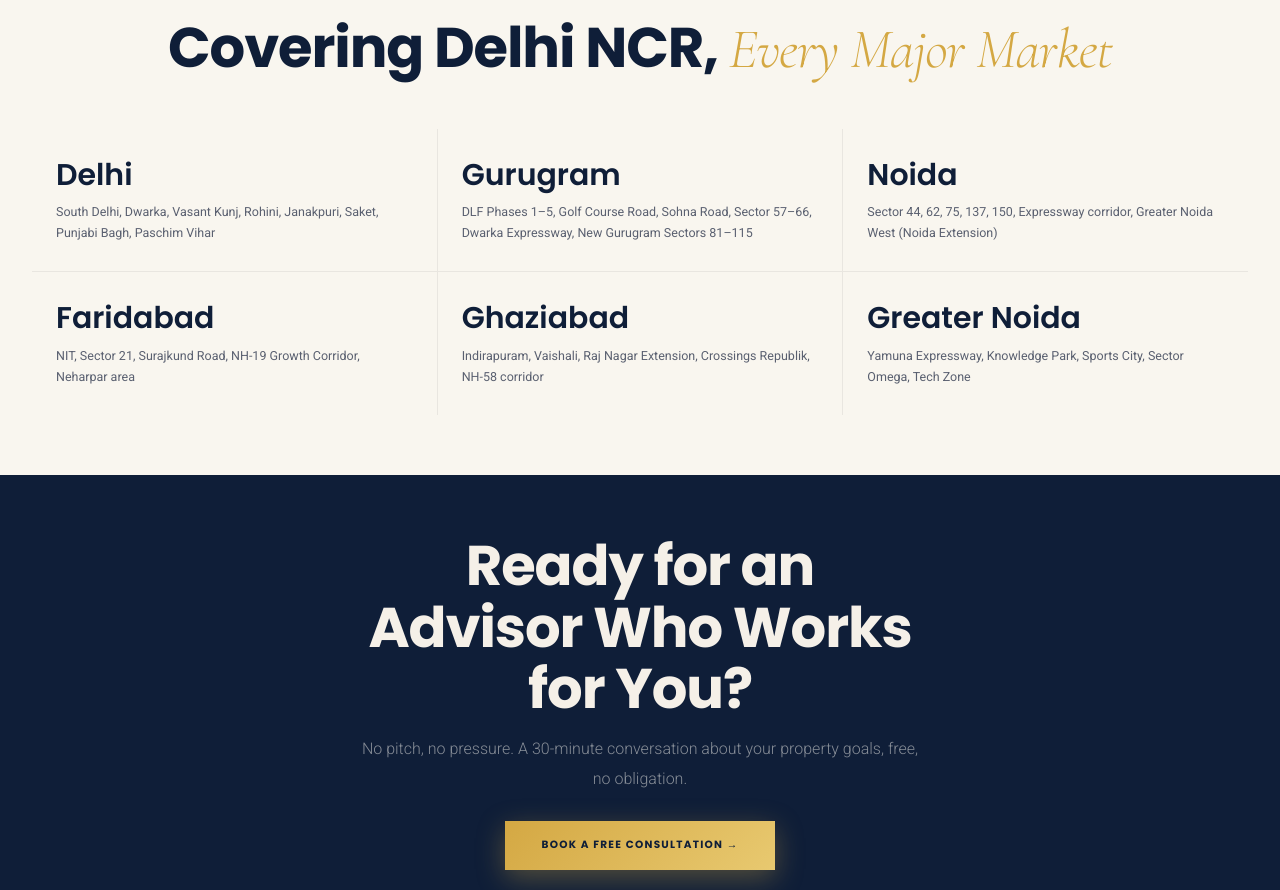
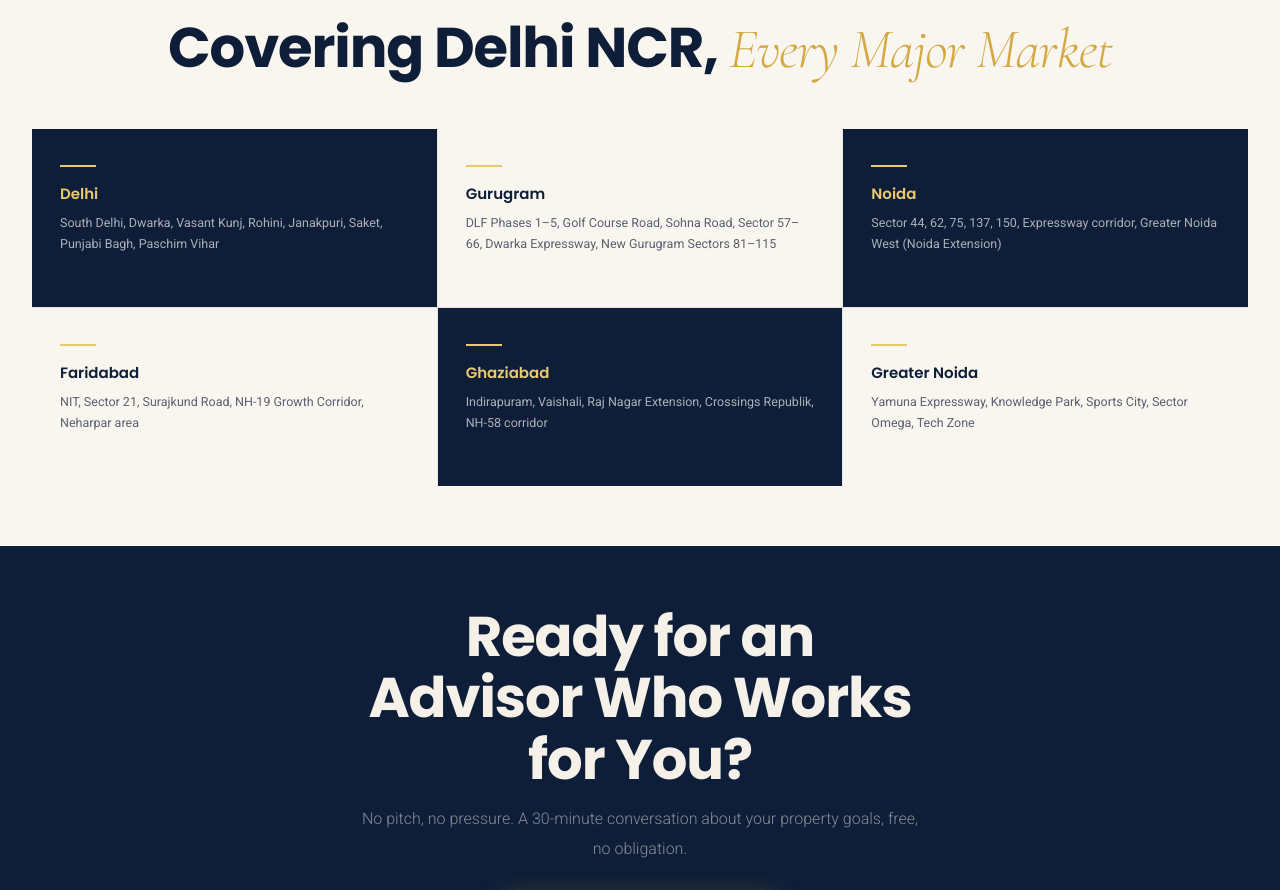
Before and after one commit to mohit1661-ai/Vedhara-Group-Supabase, a Next.js app: page /about in a window 1280 px wide. Shown: the part 1761-2651 px from the top of the page. Built offline with nearby package versions, Linux system fonts and the light colour scheme.

Commit message:
Swap color coding: Ghaziabad→navy, Greater Noida→cream by removing conflicting nth-child overrides

```diff
--- a/app/about/page.tsx
+++ b/app/about/page.tsx
@@ -125,12 +125,13 @@ export default function AboutPage() {
               </h2>
             </div>
           </ScrollReveal>
-          <div style={{ display:"grid",gridTemplateColumns:"repeat(3,1fr)",gap:1,background:"rgba(42,45,53,0.08)" }} className="grid-3">
+          <div style={{ display:"grid",gridTemplateColumns:"repeat(3,1fr)",gap:1,background:"rgba(42,45,53,0.08)" }} className="grid-3 svc-card-alt">
             {locations.map((loc,i)=>(
               <ScrollReveal key={loc.city} delay={i*60}>
-                <div style={{ background:"var(--cream)",padding:"28px 24px" }}>
-                  <h3 className="heading-md" style={{ color:"var(--navy)",marginBottom:8 }}>{loc.city}</h3>
-                  <p className="body-sm" style={{ color:"var(--slate)",margin:0 }}>{loc.areas}</p>
+                <div className="svc-card" style={{ borderRadius:0 }}>
+                  <div className="gold-accent"></div>
+                  <h3 className="svc-card-title">{loc.city}</h3>
+                  <p className="svc-card-desc">{loc.areas}</p>
                 </div>
               </ScrollReveal>
             ))}
--- a/app/globals.css
+++ b/app/globals.css
@@ -139,34 +139,6 @@ img,video{max-width:100%;height:auto;}
 
 /* Desktop: position-specific overrides for color swapping */
 @media(min-width: 1025px){
-  /* Position 5 (Luxury) → cream idle, navy hover (like Sell/even) */
-  .svc-card-alt > :nth-child(5){background:var(--cream)!important;}
-  .svc-card-alt > :nth-child(5) .gold-accent{background:var(--gold-lt)!important;}
-  .svc-card-alt > :nth-child(5) .svc-card-title{color:var(--navy)!important;}
-  .svc-card-alt > :nth-child(5) .svc-card-desc{color:var(--slate)!important;}
-  .svc-card-alt > :nth-child(5) .svc-card-arrow{color:var(--navy)!important;}
-  .svc-card-alt > :nth-child(5):hover{background:var(--navy)!important;}
-  .svc-card-alt > :nth-child(5):hover .svc-card-title{color:var(--gold-lt)!important;}
-  .svc-card-alt > :nth-child(5):hover .svc-card-desc{color:rgba(232,201,112,0.55)!important;}
-  .svc-card-alt > :nth-child(5):hover .svc-card-arrow{color:var(--gold-lt)!important;}
-  .svc-card-alt > :nth-child(5):hover .gold-accent{background:var(--gold-lt)!important;}
-  .svc-card-alt > :nth-child(5) .svc-card{background:var(--cream)!important;}
-  .svc-card-alt > :nth-child(5) .svc-card:hover{background:var(--navy)!important;}
-
-  /* Position 6 (Investment) → navy idle, cream hover (like odd) */
-  .svc-card-alt > :nth-child(6){background:var(--navy)!important;}
-  .svc-card-alt > :nth-child(6) .gold-accent{background:var(--gold-lt)!important;}
-  .svc-card-alt > :nth-child(6) .svc-card-title{color:var(--gold-lt)!important;}
-  .svc-card-alt > :nth-child(6) .svc-card-desc{color:rgba(255,255,255,0.65)!important;}
-  .svc-card-alt > :nth-child(6) .svc-card-arrow{color:#ffffff!important;}
-  .svc-card-alt > :nth-child(6):hover{background:var(--cream)!important;}
-  .svc-card-alt > :nth-child(6):hover .svc-card-title{color:var(--navy)!important;}
-  .svc-card-alt > :nth-child(6):hover .svc-card-desc{color:var(--slate)!important;}
-  .svc-card-alt > :nth-child(6):hover .svc-card-arrow{color:var(--gold-lt)!important;}
-  .svc-card-alt > :nth-child(6):hover .gold-accent{background:var(--gold)!important;}
-  .svc-card-alt > :nth-child(6) .svc-card{background:var(--navy)!important;}
-  .svc-card-alt > :nth-child(6) .svc-card:hover{background:var(--cream)!important;}
-
   /* Position 7 (NRI) → cream idle, navy hover (like even) */
   .svc-card-alt > :nth-child(7){background:var(--cream)!important;}
   .svc-card-alt > :nth-child(7) .gold-accent{background:var(--gold-lt)!important;}
```
